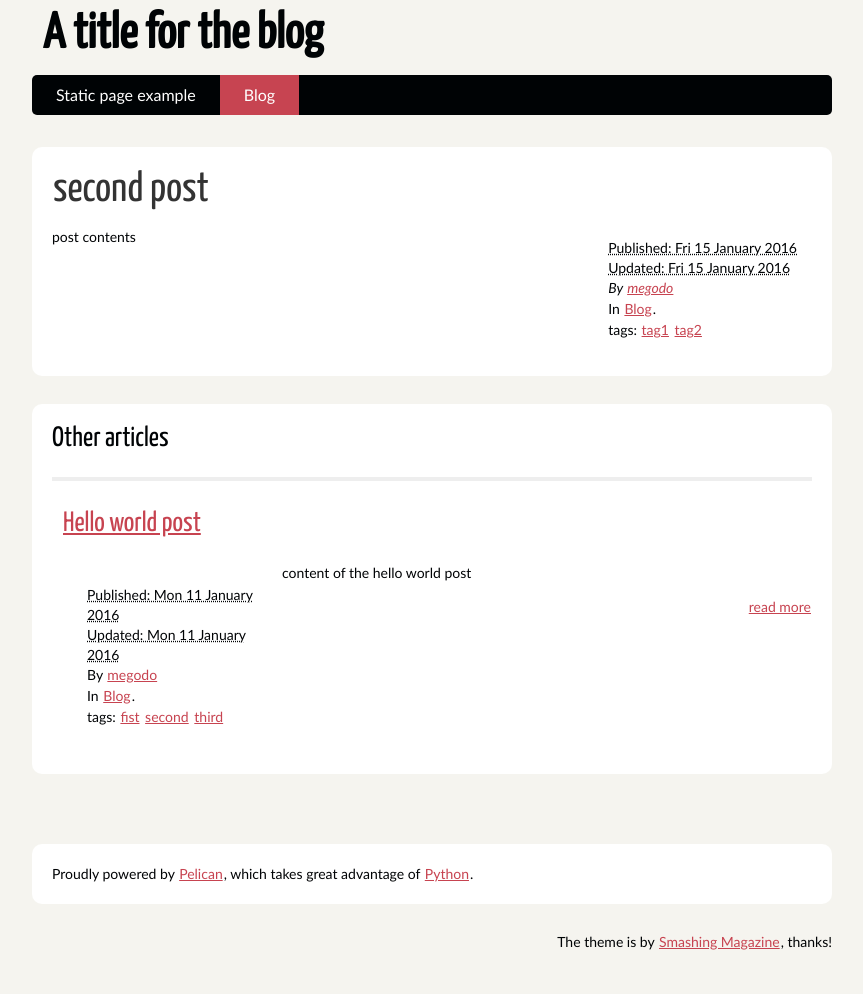
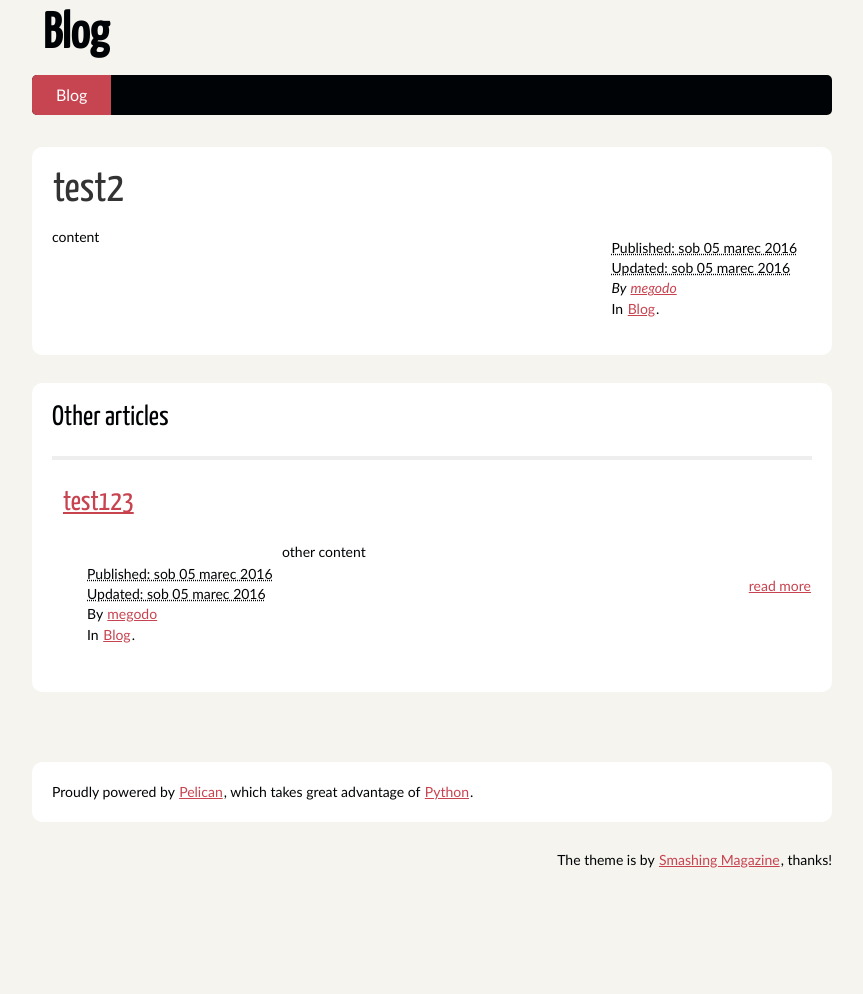
Before and after one commit to megodo/megodo.github.io, a plain HTML site: page category/blog.html in a window 1280 px wide. Shown: the whole page, without its empty margins (208-1071 px from the left). After the commit the page ends 912 px from the top, so only its background shows below. Drawn offline with Linux system fonts and the light colour scheme.

Commit message:
Blog update at 2016-03-05 23:45

```diff
--- a/category/blog.html
+++ b/category/blog.html
@@ -2,7 +2,7 @@
 <html lang="en">
 <head>
         <meta charset="utf-8" />
-        <title>A title for the blog - Blog</title>
+        <title>Blog - Blog</title>
         <link rel="stylesheet" href="http://megodo.github.io/theme/css/main.css" />
 
         <!--[if IE]>
@@ -12,31 +12,30 @@
 
 <body id="index" class="home">
         <header id="banner" class="body">
-                <h1><a href="http://megodo.github.io/">A title for the blog </a></h1>
+                <h1><a href="http://megodo.github.io/">Blog </a></h1>
                 <nav><ul>
-                    <li><a href="http://megodo.github.io/">Static page example</a></li>
                     <li class="active"><a href="http://megodo.github.io/category/blog.html">Blog</a></li>
                 </ul></nav>
         </header><!-- /#banner -->
 
             <aside id="featured" class="body">
                 <article>
-                    <h1 class="entry-title"><a href="http://megodo.github.io/blog/2016/second-post.html">second post</a></h1>
+                    <h1 class="entry-title"><a href="http://megodo.github.io/blog/2016/test2.html">test2</a></h1>
 <footer class="post-info">
-        <abbr class="published" title="2016-01-15T22:06:00+01:00">
-                Published: Fri 15 January 2016
+        <abbr class="published" title="2016-03-05T23:38:00+01:00">
+                Published: sob 05 marec 2016
         </abbr>
 		<br />
-        <abbr class="modified" title="2016-01-15T22:06:00+01:00">
-                Updated: Fri 15 January 2016
+        <abbr class="modified" title="2016-03-05T23:38:00+01:00">
+                Updated: sob 05 marec 2016
         </abbr>
 
         <address class="vcard author">
                 By                         <a class="url fn" href="http://megodo.github.io/author/megodo.html">megodo</a>
         </address>
 <p>In <a href="http://megodo.github.io/category/blog.html">Blog</a>.</p>
-<p>tags: <a href="http://megodo.github.io/tag/tag1.html">tag1</a> <a href="http://megodo.github.io/tag/tag2.html">tag2</a> </p>
-</footer><!-- /.post-info --><p>post contents</p>                </article>
+
+</footer><!-- /.post-info --><p>content</p>                </article>
             </aside><!-- /#featured -->
                 <section id="content" class="body">
                     <h1>Other articles</h1>
@@ -45,27 +44,27 @@
 
             <li><article class="hentry">
                 <header>
-                    <h1><a href="http://megodo.github.io/blog/2016/Hello-world-post.html" rel="bookmark"
-                           title="Permalink to Hello world post">Hello world post</a></h1>
+                    <h1><a href="http://megodo.github.io/blog/2016/test123.html" rel="bookmark"
+                           title="Permalink to test123">test123</a></h1>
                 </header>
 
                 <div class="entry-content">
 <footer class="post-info">
-        <abbr class="published" title="2016-01-11T10:41:00+01:00">
-                Published: Mon 11 January 2016
+        <abbr class="published" title="2016-03-05T23:37:00+01:00">
+                Published: sob 05 marec 2016
         </abbr>
 		<br />
-        <abbr class="modified" title="2016-01-11T10:41:00+01:00">
-                Updated: Mon 11 January 2016
+        <abbr class="modified" title="2016-03-05T23:37:00+01:00">
+                Updated: sob 05 marec 2016
         </abbr>
 
         <address class="vcard author">
                 By                         <a class="url fn" href="http://megodo.github.io/author/megodo.html">megodo</a>
         </address>
 <p>In <a href="http://megodo.github.io/category/blog.html">Blog</a>.</p>
-<p>tags: <a href="http://megodo.github.io/tag/fist.html">fist</a> <a href="http://megodo.github.io/tag/second.html">second</a> <a href="http://megodo.github.io/tag/third.html">third</a> </p>
-</footer><!-- /.post-info -->                <p>content of the hello world post</p>
-                <a class="readmore" href="http://megodo.github.io/blog/2016/Hello-world-post.html">read more</a>
+
+</footer><!-- /.post-info -->                <p>other content</p>
+                <a class="readmore" href="http://megodo.github.io/blog/2016/test123.html">read more</a>
                 </div><!-- /.entry-content -->
             </article></li>
                 </ol><!-- /#posts-list -->
```
